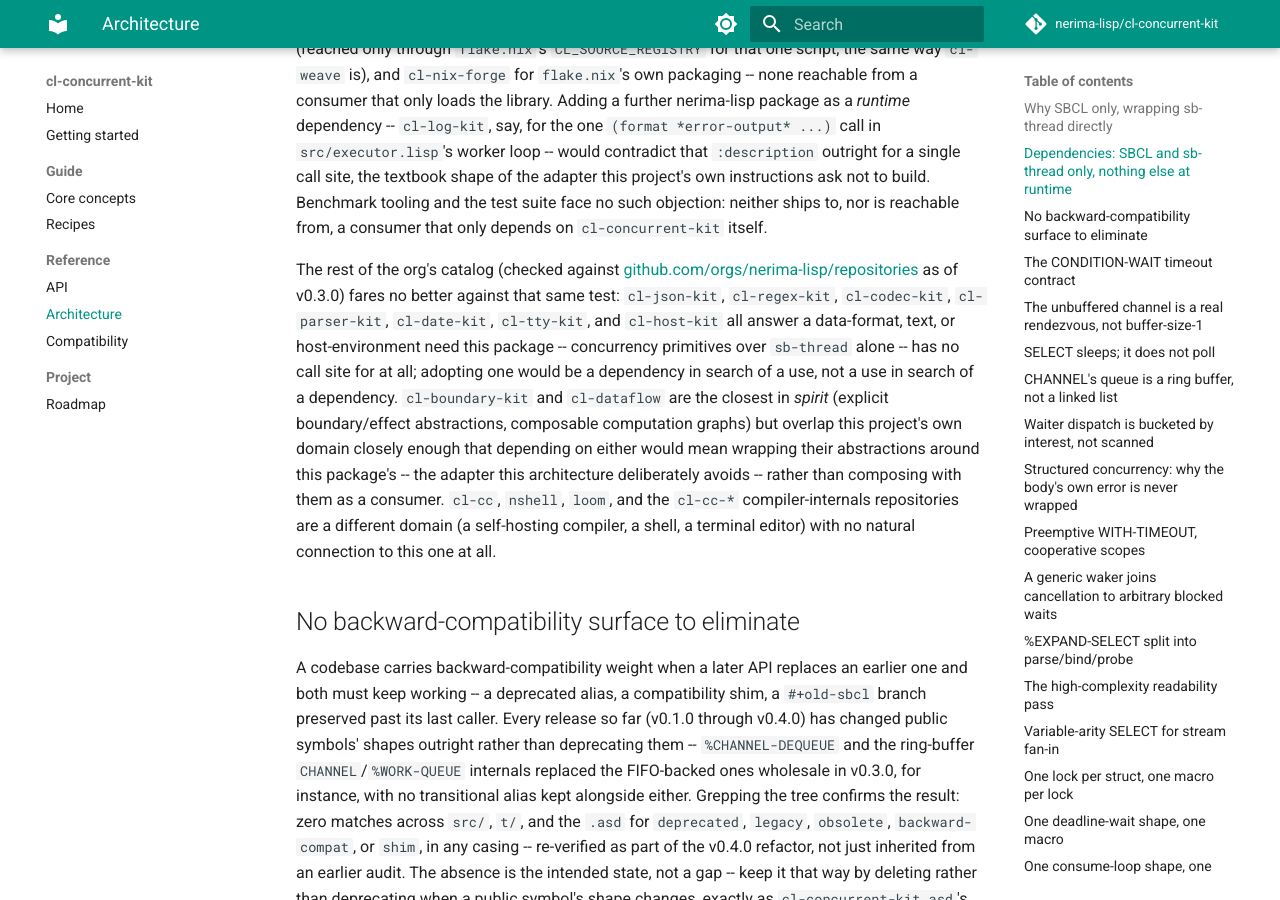
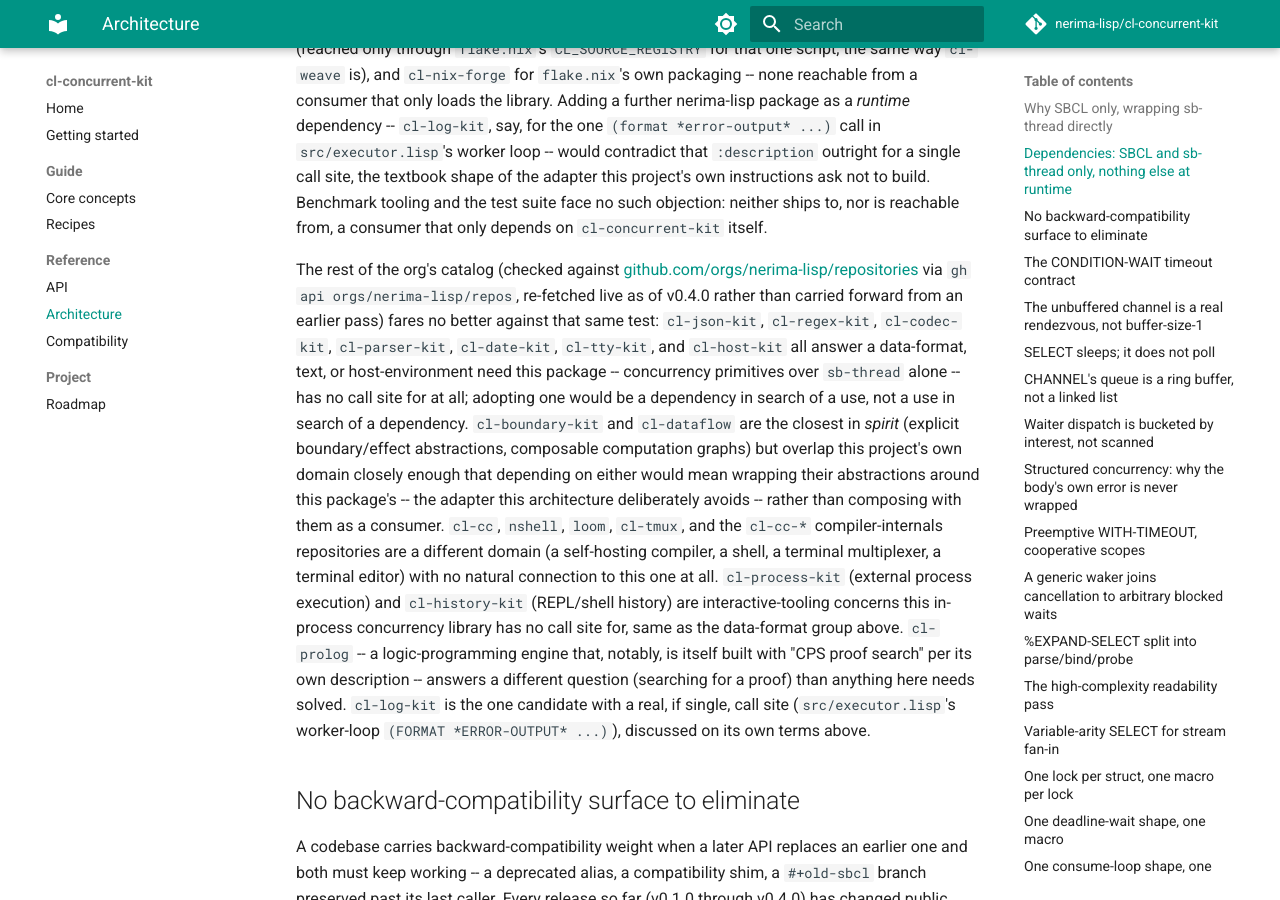
Before and after one commit to nerima-lisp/cl-concurrent-kit, an MkDocs documentation site: the page built from docs/src/reference/architecture.md, in a window 1280 px wide and 900 px high, scrolled down 653 px. Built offline with MkDocs 1.6.1 and Material for MkDocs 9.7.7, drawn with Linux system fonts in a browser that asks for light colours; comment, search, counter and statistics services are not loaded.

Commit message:
chore(deps): bump cl-weave to v1.1.4 and cl-cli to v1.2.0; re-verify the nerima-lisp package survey live
cl-weave v1.1.3 removed an unconditional sb-cover dependency from its main
system (v1.1.2's tag exists but was never actually published -- release.yml
failed on an unrelated contract-test step); v1.1.4 additionally guards
several ECL-only portability paths this SBCL-only project never exercises.
cl-cli v1.2.0 gains a cl-host-kit dependency under SBCL and a new demo
subcommand; no exported symbol or behavior changed for our --only/scale
usage. flake.lock regenerated via `nix flake lock --update-input cl-weave
--update-input cl-cli`.

Re-fetched the nerima-lisp org's current repository list via `gh api
orgs/nerima-lisp/repos` (rather than relying on the earlier, now slightly
stale pass) and checked every repository not previously named by name
against this project's own adoption criterion: cl-tmux, cl-prolog,
cl-process-kit, cl-history-kit are each a different domain (terminal
multiplexer, logic programming, external process execution, shell history)
with no call site here; cl-log-kit remains the one candidate with a real
call site, already discussed on its own terms.

```diff
--- a/docs/src/reference/architecture.md
+++ b/docs/src/reference/architecture.md
@@ -36,10 +36,11 @@ only depends on `cl-concurrent-kit` itself.
 
 The rest of the org's catalog (checked against
 [github.com/orgs/nerima-lisp/repositories](https://github.com/orgs/nerima-lisp/repositories)
-as of v0.3.0) fares no better against that same test: `cl-json-kit`,
-`cl-regex-kit`, `cl-codec-kit`, `cl-parser-kit`, `cl-date-kit`,
-`cl-tty-kit`, and `cl-host-kit` all answer a data-format, text, or
-host-environment need this package -- concurrency primitives over
+via `gh api orgs/nerima-lisp/repos`, re-fetched live as of v0.4.0 rather than
+carried forward from an earlier pass) fares no better against that same
+test: `cl-json-kit`, `cl-regex-kit`, `cl-codec-kit`, `cl-parser-kit`,
+`cl-date-kit`, `cl-tty-kit`, and `cl-host-kit` all answer a data-format,
+text, or host-environment need this package -- concurrency primitives over
 `sb-thread` alone -- has no call site for at all; adopting one would be a
 dependency in search of a use, not a use in search of a dependency.
 `cl-boundary-kit` and `cl-dataflow` are the closest in *spirit* (explicit
@@ -47,9 +48,18 @@ boundary/effect abstractions, composable computation graphs) but overlap
 this project's own domain closely enough that depending on either would
 mean wrapping their abstractions around this package's -- the adapter this
 architecture deliberately avoids -- rather than composing with them as a
-consumer. `cl-cc`, `nshell`, `loom`, and the `cl-cc-*` compiler-internals
-repositories are a different domain (a self-hosting compiler, a shell, a
-terminal editor) with no natural connection to this one at all.
+consumer. `cl-cc`, `nshell`, `loom`, `cl-tmux`, and the `cl-cc-*`
+compiler-internals repositories are a different domain (a self-hosting
+compiler, a shell, a terminal multiplexer, a terminal editor) with no
+natural connection to this one at all. `cl-process-kit` (external process
+execution) and `cl-history-kit` (REPL/shell history) are interactive-tooling
+concerns this in-process concurrency library has no call site for, same as
+the data-format group above. `cl-prolog` -- a logic-programming engine that,
+notably, is itself built with "CPS proof search" per its own
+description -- answers a different question (searching for a proof) than
+anything here needs solved. `cl-log-kit` is the one candidate with a real,
+if single, call site (`src/executor.lisp`'s worker-loop `(FORMAT
+*ERROR-OUTPUT* ...)`), discussed on its own terms above.
 
 ## No backward-compatibility surface to eliminate
 
```
Also changed, not shown: docs/src/reference/compatibility.md (+11 -5 lines), 2 other files.
